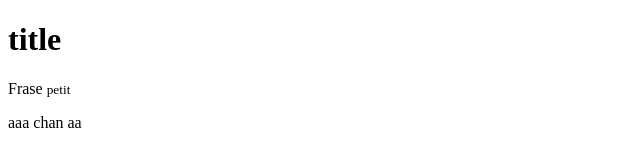
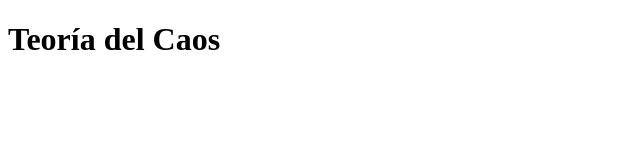
Before and after one commit to marcostorrentsaed/pruebagit2, a plain HTML site: page index.html in a window 1280 px wide. Shown: the whole page, without its empty margins (0-640 px from the left). Drawn offline with Linux system fonts and the light colour scheme.

Commit message:
pues algo

```diff
--- a/index.html
+++ b/index.html
@@ -6,11 +6,6 @@
     <title>Titol 3</title>
 </head>
 <body>
-    <h1>title</h1>
-    <p>Frase <small>petit</small></p>
-    aaa chan
-
-aa
-
+<h1>Teoría del Caos</h1>
 </body>
 </html>
```
